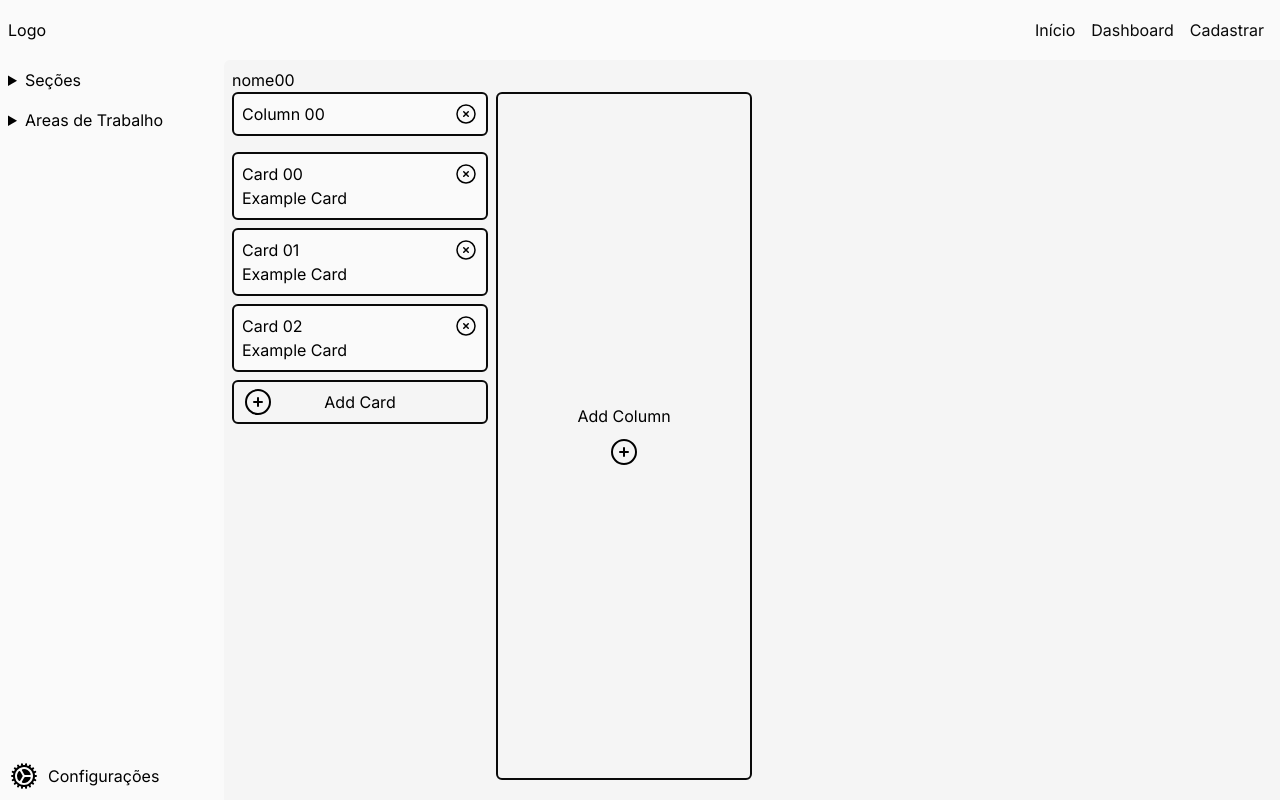
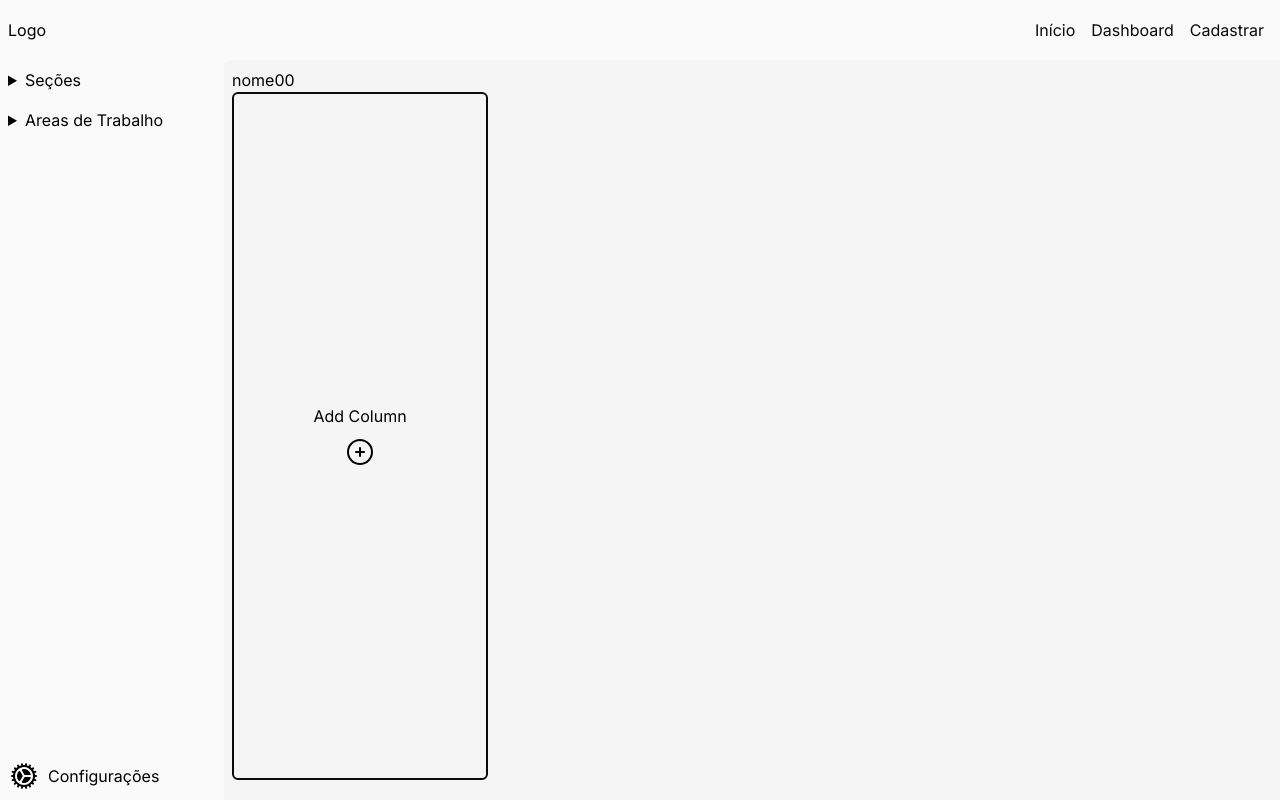
Before and after one commit to PragmaDevelopers/SistemasRC, a Next.js app in the folder SistemaBase/front-end/: page /dashboard/board/nome00 in a window 1280 px wide. Built offline with nearby package versions, Linux system fonts and the light colour scheme.

Commit message:
made some changes

```diff
--- a/SistemaBase/front-end/src/app/dashboard/board/[id]/page.tsx
+++ b/SistemaBase/front-end/src/app/dashboard/board/[id]/page.tsx
@@ -1,7 +1,7 @@
 "use client";
 
 import { DndContext, useDroppable, useDraggable, DragEndEvent, DragStartEvent, DragOverlay, useSensors, useSensor, PointerSensor, DragOverEvent } from '@dnd-kit/core';
-import { MouseEventHandler, useEffect, useMemo, useState } from 'react';
+import { useMemo, useState } from 'react';
 import { CSS } from '@dnd-kit/utilities';
 import { SortableContext, arrayMove, useSortable } from '@dnd-kit/sortable';
 import { createPortal } from 'react-dom';
@@ -38,113 +38,6 @@ type KanbanData = {
     columns: Column[],
     kanbanId: string,
 }
-
-
-const data: KanbanData = {
-    kanbanId: 'aaaaaaaaaa-bbbbbbbbbb-cccccccccc',
-    columns: [
-        {
-            id: 'column-0',
-            columnType: 0,
-            title: "Column 00",
-            cardsList: [
-                {
-                    title: "Card 00",
-                    id: 'card-0',
-                    columnID: 'column-0',
-                    description: "Example Card",
-                    checklists: [
-                        {
-                            name: "CheckList 00",
-                            id: 'checklist-0',
-                            items: [
-                                {
-                                    name: "Item 00",
-                                    completed: false,
-                                    checklistId: 'checklist-0'
-                                },
-                                {
-                                    name: "Item 01",
-                                    completed: true,
-                                    checklistId: 'checklist-0'
-                                },
-
-                                {
-                                    name: "Item 02",
-                                    completed: false,
-                                    checklistId: 'checklist-0'
-                                },
-
-                            ]
-                        },
-                    ],
-                },
-                {
-                    title: "Card 01",
-                    id: 'card-1',
-                    columnID: 'column-0',
-                    description: "Example Card",
-                    checklists: [
-                        {
-                            name: "CheckList 00",
-                            id: 'checklist-0',
-                            items: [
-                                {
-                                    name: "Item 00",
-                                    completed: false,
-                                    checklistId: 'checklist-0'
-                                },
-                                {
-                                    name: "Item 01",
-                                    completed: true,
-                                    checklistId: 'checklist-0'
-                                },
-
-                                {
-                                    name: "Item 02",
-                                    completed: false,
-                                    checklistId: 'checklist-0'
-                                },
-
-                            ]
-                        },
-                    ],
-                },
-                {
-                    title: "Card 02",
-                    id: 'card-2',
-                    columnID: 'column-0',
-                    description: "Example Card",
-                    checklists: [
-                        {
-                            name: "CheckList 00",
-                            id: 'checklist-0',
-                            items: [
-                                {
-                                    name: "Item 00",
-                                    completed: false,
-                                    checklistId: 'checklist-0'
-                                },
-                                {
-                                    name: "Item 01",
-                                    completed: true,
-                                    checklistId: 'checklist-0'
-                                },
-
-                                {
-                                    name: "Item 02",
-                                    completed: false,
-                                    checklistId: 'checklist-0'
-                                },
-
-                            ]
-                        },
-                    ],
-                },
-            ],
-        },
-    ],
-};
 
 interface CardElementProps {
     card: Card,
@@ -304,7 +197,7 @@ function CreateEditCard(props: CreateEditCardProps) {
                             <textarea className='resize-none w-full h-32 bg-neutral-50' id="CardDescription" name='description' placeholder='Digite uma descrição'></textarea>
                         </div>
                         <div>
-                            {lists.map((list, listIndex) => (
+                            {lists.map((list: any, listIndex: any) => (
                                 <div key={listIndex} className='rounded-md border-2 border-neutral-200 p-2 w-80 h-fit my-2'>
                                     <div className='flex items-center mb-4'>
                                         <input type='text' className='shrink-0 mr-2 p-0.5 bg-neutral-50 outline-none w-64' value={list.title} onChange={(e) => updateListTitle(listIndex, e.target.value)} />
@@ -315,7 +208,7 @@ function CreateEditCard(props: CreateEditCardProps) {
                                             <MinusCircleIcon className='w-6 aspect-square' />
                                         </button>
                                     </div>
-                                    {list.inputs.map((inputValue, inputIndex) => (
+                                    {list.inputs.map((inputValue: any, inputIndex: any) => (
                                         <div key={inputIndex} className='flex items-center my-2'>
                                             <input
                                                 className='border-2 rounded-md bg-neutral-100 mr-2 p-0.5 w-64'
@@ -358,10 +251,16 @@ function CreateEditCard(props: CreateEditCardProps) {
 
 export default function Page({ params }: { params: { id: string } }) {
     const [tempDragState, setTempDragState] = useState<any>(null);
-    const [kanbanData, setKanbanData] = useState<any>(data);
+    const [kanbanData, setKanbanData] = useState<any>({});
     const [activeColumn, setActiveColumn] = useState<Column | null>(null);
     const [activeCard, setActiveCard] = useState<Card | null>(null);
-    const columnsId = useMemo(() => kanbanData.columns.map((col: Column) => col.id), [kanbanData]);
+    const columnsId = kanbanData !== undefined ? (Object.keys(kanbanData).length > 0 ? useMemo(() => {
+        if (kanbanData.columns !== undefined) {
+            return kanbanData.columns?.map((col: Column) => col.id);
+        } else {
+            return [''];
+        }
+    }, [kanbanData]) : [""]) : [""];
     const [showCreateCardForm, setShowCreateCardForm] = useState<boolean>(false);
     const [tempColumnID, setTempColumnID] = useState<string>("");
     const [lists, setLists] = useState([{ title: 'New List', inputs: [''], id: generateRandomString() }]);
@@ -374,6 +273,8 @@ export default function Page({ params }: { params: { id: string } }) {
 
 
     const createNewColumn = () => {
+        console.log(columnsId);
+        if (kanbanData.columns !== undefined) {
             const newColumn = {
                 id: generateRandomString(),
                 type: 0,
@@ -385,6 +286,19 @@ export default function Page({ params }: { params: { id: string } }) {
                 ...prevData,
                 columns: [...prevData.columns, newColumn],
             }));
+        } else {
+            const newColumn = {
+                id: generateRandomString(),
+                type: 0,
+                title: 'Column 0',
+                cardsList: [],
+            };
+
+            setKanbanData((prevData: KanbanData) => ({
+                ...prevData,
+                columns: [newColumn],
+            }));
+        }
     }
 
     const removeColumn = (columnIDToRemove: string) => {
@@ -773,7 +687,7 @@ export default function Page({ params }: { params: { id: string } }) {
             <DndContext sensors={sensors} onDragStart={onDragStart} onDragEnd={onDragEnd} onDragOver={onDragOver}>
                 <div className="flex flex-row justify-start items-start gap-x-2 w-full h-[95%] overflow-auto shrink-0">
                     <SortableContext items={columnsId}>
-                        {kanbanData.columns.map((col: Column) => <ColumnContainer
+                        {kanbanData.columns?.map((col: Column) => <ColumnContainer
                             createCard={createCard}
                             deleteCard={deleteCard}
                             updateColumnTitle={updateColumnTitle}
```
Also changed, not shown: SistemaBase/front-end/src/app/dashboard/layout.tsx (+53 -18 lines). Lines whose indentation alone changed are shown as unchanged.
